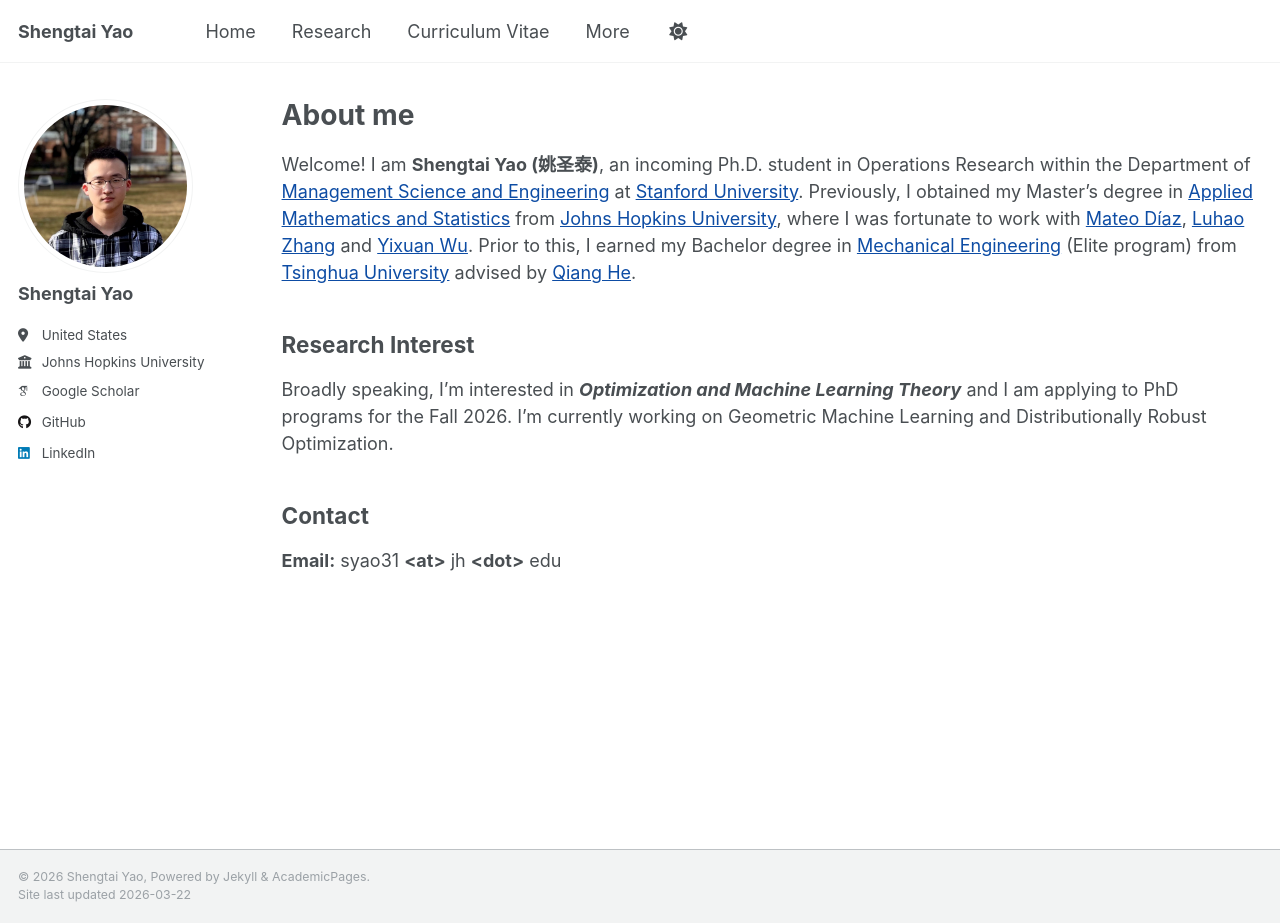
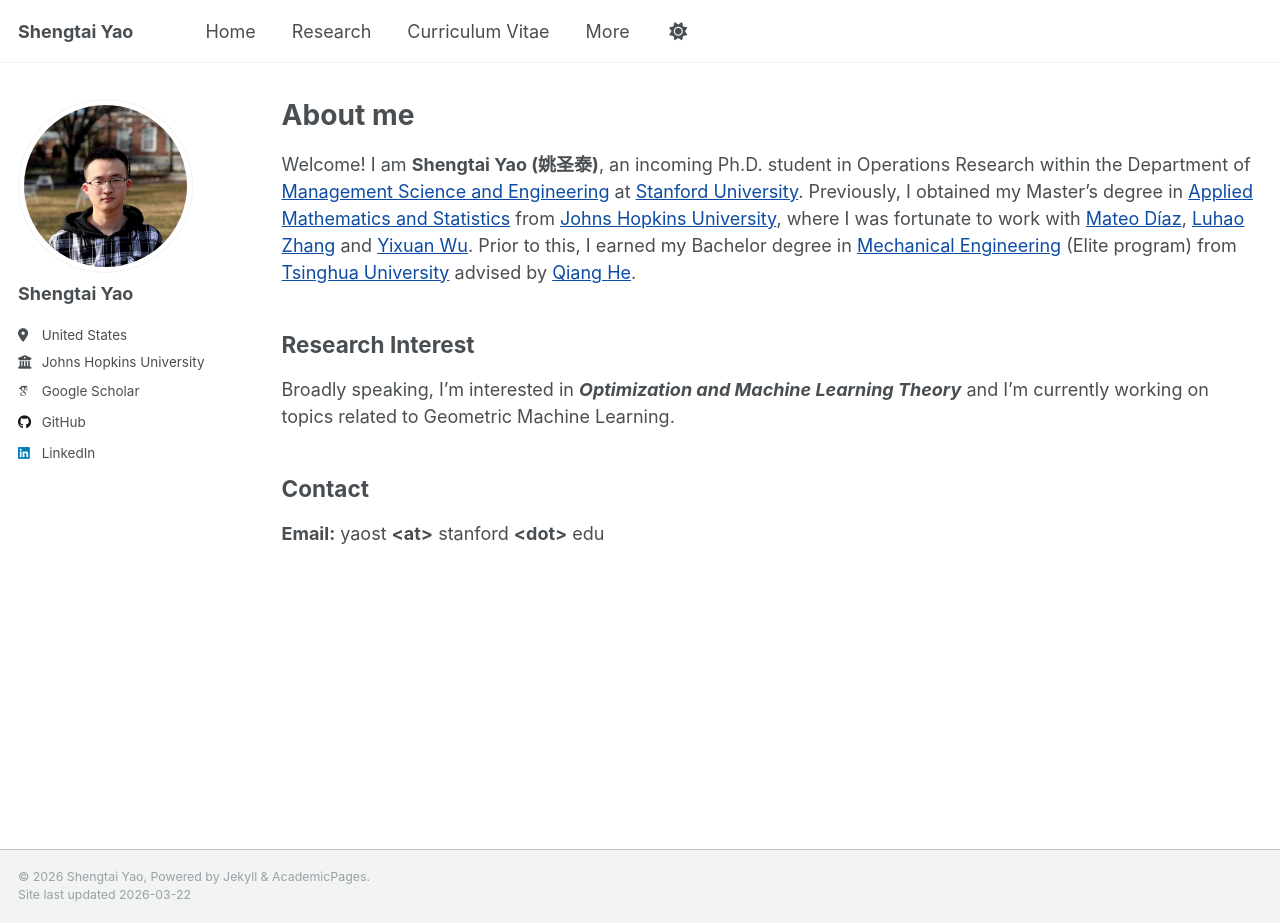
Before and after one commit to Yaoshengtai/Yaoshengtai.github.io, a Jekyll site: the page built from _pages/about.md, in a window 1280 px wide and 923 px high. Built offline with Jekyll 4.4.1, drawn with Linux system fonts in a browser that asks for light colours; some web fonts are replaced.

Commit message:
Update about.md

```diff
--- a/_pages/about.md
+++ b/_pages/about.md
@@ -12,11 +12,10 @@ Welcome! I am **Shengtai Yao (姚圣泰)**, an incoming Ph.D. student in Operati
 
 ## Research Interest
 
-Broadly speaking, I'm interested in ***Optimization and Machine Learning Theory*** and I am applying to PhD programs for the Fall 2026. I'm currently working on Geometric Machine Learning and Distributionally Robust Optimization.
-
+Broadly speaking, I'm interested in ***Optimization and Machine Learning Theory*** and I'm currently working on topics related to Geometric Machine Learning.
 
 
 
 ## Contact
 
-**Email:** syao31 **\<at\>** jh **\<dot\>** edu
+**Email:** yaost **\<at\>** stanford **\<dot\>** edu
```
